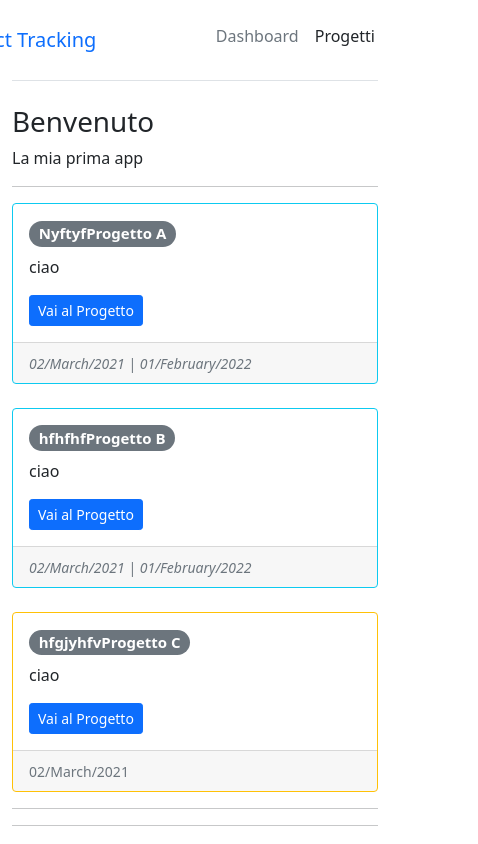
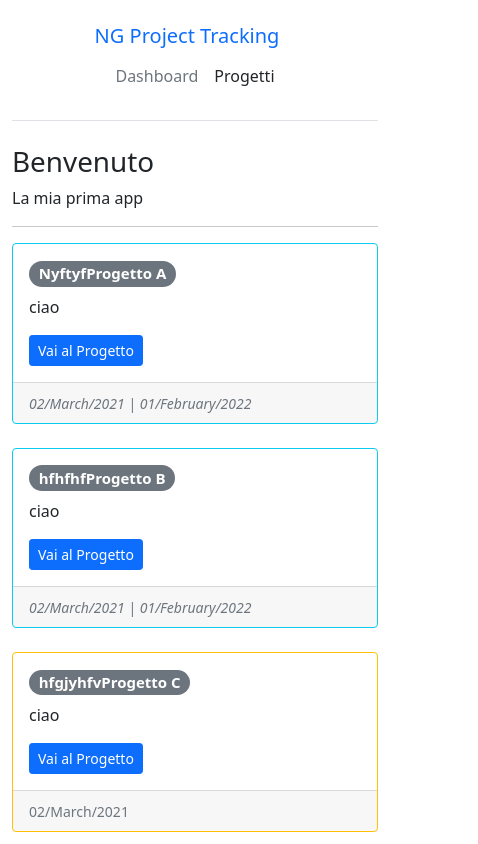
Before and after one commit to ChiaraGro/Progetto-guidato, an Angular app: page /projects in a window 390 px wide. Shown: the top 844 px of the page, 478 px wide, since content can reach past the window. Built offline with nearby package versions, Linux system fonts and the light colour scheme.

Commit message:
implemented navbar component

```diff
--- a/src/app/app.component.html
+++ b/src/app/app.component.html
@@ -1,22 +1,14 @@
-<div class="container">
-  <header class="d-flex flex wrap align-items-center justify-content-center justify-content-md-between py-3 mb-4 border-bottom">
-    <a href="#" class="navbar-brand">NG Project Tracking</a>
-
-    <ul class="nav col-12 col-md-auto mb-2 justify-content-center mb-md-0">
-      <li><a href="#" class="nav-link px-2 link-secondary">Dashboard</a></li>
-      <li><a href="#" class="nav-link px-2 link-dark">Progetti</a></li>
-    </ul>
-
-  </header>
-</div>
+<app-navbar></app-navbar>
 
 <div class="container">
   <h1>Benvenuto</h1>
   <p>La mia prima app</p>
   <hr>
+<router-outlet></router-outlet>
+<!-- selector per i path -->
 </div>
 
-<div class="container">
+<!-- <div class="container">
   <app-project-container></app-project-container>
 
-</div>
+</div> -->
--- a/src/app/app.module.ts
+++ b/src/app/app.module.ts
@@ -9,6 +9,7 @@ import { ProjectDetailComponent } from './project/project-detail/project-detail.
 import { ProjectListComponent } from './project/project-list/project-list.component';
 import { ProjectFormComponent } from './project/project-form/project-form.component';
 import { HomeComponent } from './dashboard/home/home.component';
+import { NavbarComponent } from './layout/navbar/navbar.component';
 
 @NgModule({
   declarations: [
@@ -17,7 +18,8 @@ import { HomeComponent } from './dashboard/home/home.component';
     ProjectDetailComponent,
     ProjectListComponent,
     ProjectFormComponent,
-    HomeComponent
+    HomeComponent,
+    NavbarComponent
   ],
   imports: [
     BrowserModule,
--- /dev/null
+++ b/src/app/layout/navbar/navbar.component.html
@@ -0,0 +1,11 @@
+<div class="container">
+  <header class="d-flex align-items-center flex-wrap justify-content-center justify-content-md-between py-3 mb-4 border-bottom">
+    <a href="#" class="navbar-brand">NG Project Tracking</a>
+
+    <ul class="nav col-12 col-md-auto mb-2 justify-content-center mb-md-0">
+      <li><a href="#" class="nav-link px-2 link-secondary">Dashboard</a></li>
+      <li><a href="#" class="nav-link px-2 link-dark">Progetti</a></li>
+    </ul>
+
+  </header>
+</div>
--- /dev/null
+++ b/src/app/layout/navbar/navbar.component.ts
@@ -0,0 +1,15 @@
+import { Component, OnInit } from '@angular/core';
+
+@Component({
+  selector: 'app-navbar',
+  templateUrl: './navbar.component.html',
+  styleUrls: ['./navbar.component.css']
+})
+export class NavbarComponent implements OnInit {
+
+  constructor() { }
+
+  ngOnInit(): void {
+  }
+
+}
```
Also changed, not shown: src/app/layout/navbar/navbar.component.css (added).
